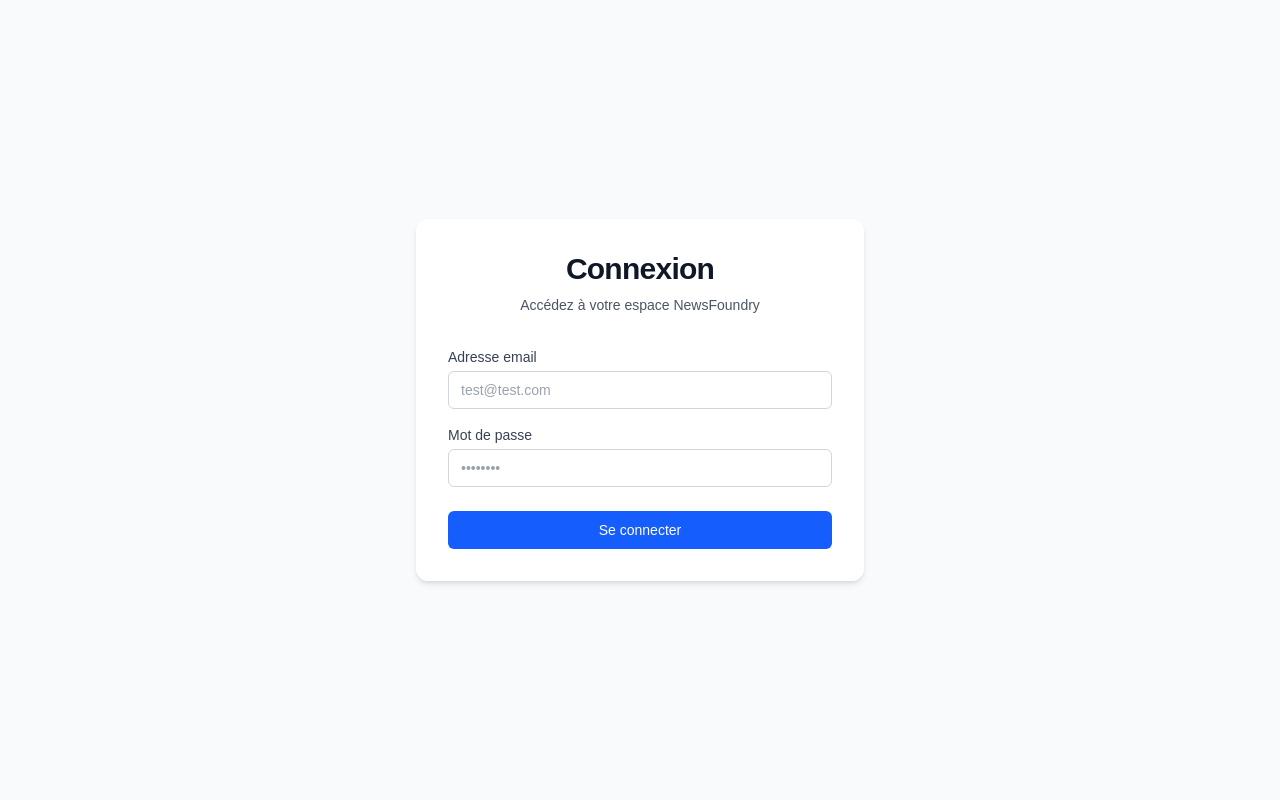
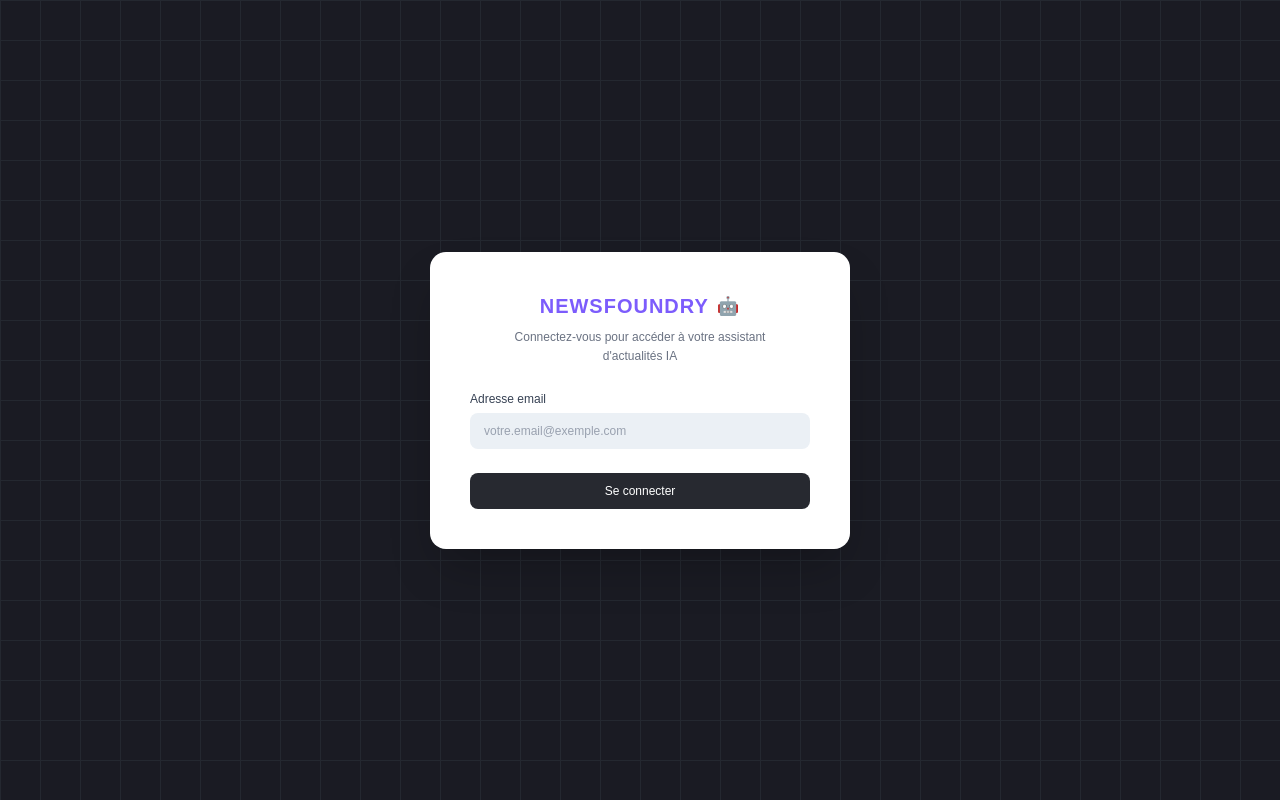
Before and after one commit to Benj911/newsfoundry, a Next.js app in the folder frontend/: page /login in a window 1280 px wide. Built offline with nearby package versions, Linux system fonts and the light colour scheme.

Commit message:
style(login): match Figma design with dark grid background

```diff
--- a/frontend/src/app/login/page.tsx
+++ b/frontend/src/app/login/page.tsx
@@ -6,7 +6,7 @@
 export default function LoginPage() {
   const router = useRouter();
   const [email, setEmail] = useState("");
-  const [password, setPassword] = useState("");
+  const [password, setPassword] = useState("test");
   const [error, setError] = useState<string | null>(null);
   const [isLoading, setIsLoading] = useState(false);
 
@@ -32,10 +32,7 @@
         throw new Error(data.detail || "Échec de l'authentification.");
       }
 
-      // Stockage du token JWT dans le local storage
       localStorage.setItem("token", data.access_token);
-
-      // Redirection vers la page d'accueil
       router.push("/");
     } catch (err: unknown) {
       if (err instanceof Error) {
@@ -49,32 +46,44 @@
   };
 
   return (
-    <div className="flex min-h-screen items-center justify-center bg-gray-50 px-4 py-12 sm:px-6 lg:px-8">
-      <div className="w-full max-w-md space-y-8 rounded-xl bg-white p-8 shadow-md">
-        <div>
-          <h1 className="text-center text-3xl font-extrabold tracking-tight text-gray-900">
-            Connexion
+    <div className="relative flex min-h-screen items-center justify-center bg-[#1a1b23] px-4 overflow-hidden">
+      {/* Motif de grille sombre d'arrière-plan */}
+      <div
+        className="absolute inset-0 opacity-20 pointer-events-none"
+        style={{
+          backgroundImage: `
+            linear-gradient(to right, #4f5b66 1px, transparent 1px),
+            linear-gradient(to bottom, #4f5b66 1px, transparent 1px)
+          `,
+          backgroundSize: "40px 40px",
+        }}
+      />
+
+      <div className="relative z-10 w-full max-w-[420px] rounded-2xl bg-white p-10 shadow-2xl">
+        <div className="text-center">
+          <h1 className="flex items-center justify-center gap-2 text-xl font-bold tracking-wider text-[#7c5cfc]">
+            NEWSFOUNDRY <span className="text-lg">🤖</span>
           </h1>
-          <p className="mt-2 text-center text-sm text-gray-600">
-            Accédez à votre espace NewsFoundry
+          <p className="mt-2 text-xs leading-relaxed text-gray-500">
+            Connectez-vous pour accéder à votre assistant <br />
+            d'actualités IA
           </p>
         </div>
 
         {error && (
           <div
             role="alert"
-            className="rounded-md bg-red-50 p-4 text-sm font-medium text-red-700"
+            className="mt-4 rounded-lg bg-red-50 p-3 text-xs font-medium text-red-600 text-center"
           >
             {error}
           </div>
         )}
 
-        <form className="mt-8 space-y-6" onSubmit={handleSubmit}>
-          <div className="space-y-4">
+        <form className="mt-6 space-y-4" onSubmit={handleSubmit}>
           <div>
             <label
               htmlFor="email"
-                className="block text-sm font-medium text-gray-700"
+              className="block text-xs font-medium text-gray-700 mb-1.5"
             >
               Adresse email
             </label>
@@ -86,38 +95,17 @@
               required
               value={email}
               onChange={(e) => setEmail(e.target.value)}
-                className="mt-1 block w-full rounded-md border border-gray-300 px-3 py-2 text-gray-900 placeholder-gray-400 focus:border-blue-500 focus:outline-none focus:ring-1 focus:ring-blue-500 sm:text-sm"
-                placeholder="test@test.com"
+              className="block w-full rounded-lg bg-[#ebf0f5] border-0 px-3.5 py-2.5 text-xs text-gray-900 placeholder-gray-400 focus:outline-none focus:ring-2 focus:ring-[#7c5cfc]"
+              placeholder="votre.email@exemple.com"
             />
-            </div>
-
-            <div>
-              <label
-                htmlFor="password"
-                className="block text-sm font-medium text-gray-700"
-              >
-                Mot de passe
-              </label>
-              <input
-                id="password"
-                name="password"
-                type="password"
-                autoComplete="current-password"
-                required
-                value={password}
-                onChange={(e) => setPassword(e.target.value)}
-                className="mt-1 block w-full rounded-md border border-gray-300 px-3 py-2 text-gray-900 placeholder-gray-400 focus:border-blue-500 focus:outline-none focus:ring-1 focus:ring-blue-500 sm:text-sm"
-                placeholder="••••••••"
-              />
-            </div>
           </div>
 
           <button
             type="submit"
             disabled={isLoading}
-            className="group relative flex w-full justify-center rounded-md border border-transparent bg-blue-600 px-4 py-2 text-sm font-medium text-white hover:bg-blue-700 focus:outline-none focus:ring-2 focus:ring-blue-500 focus:ring-offset-2 disabled:cursor-not-allowed disabled:opacity-50"
+            className="w-full rounded-lg bg-[#272930] py-2.5 text-xs font-medium text-white transition-colors hover:bg-[#1e2025] focus:outline-none focus:ring-2 focus:ring-[#272930] focus:ring-offset-2 disabled:cursor-not-allowed disabled:opacity-50 mt-2"
           >
-            {isLoading ? "Connexion en cours..." : "Se connecter"}
+            {isLoading ? "Connexion..." : "Se connecter"}
           </button>
         </form>
       </div>
```
Lines whose indentation alone changed are shown as unchanged.
